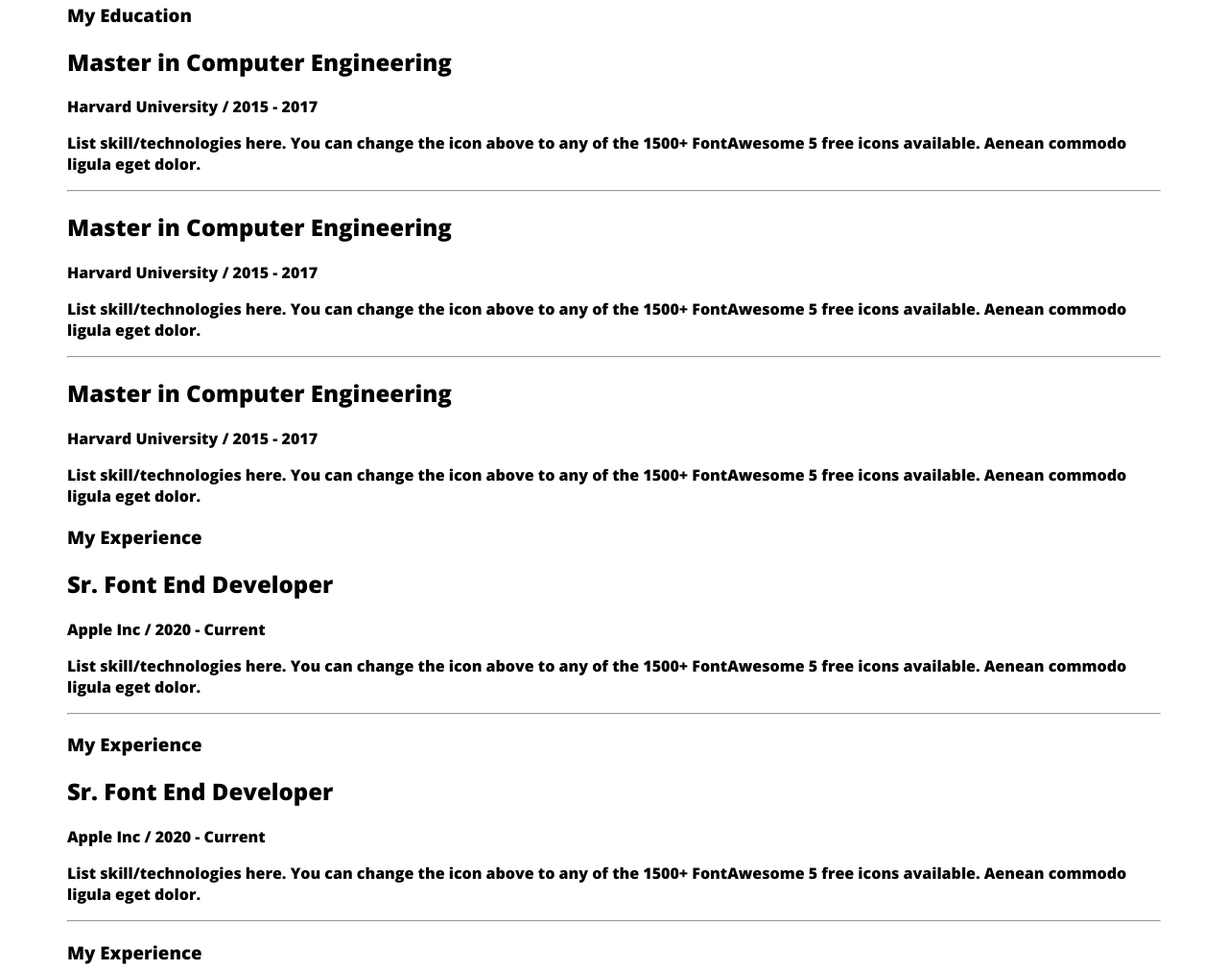
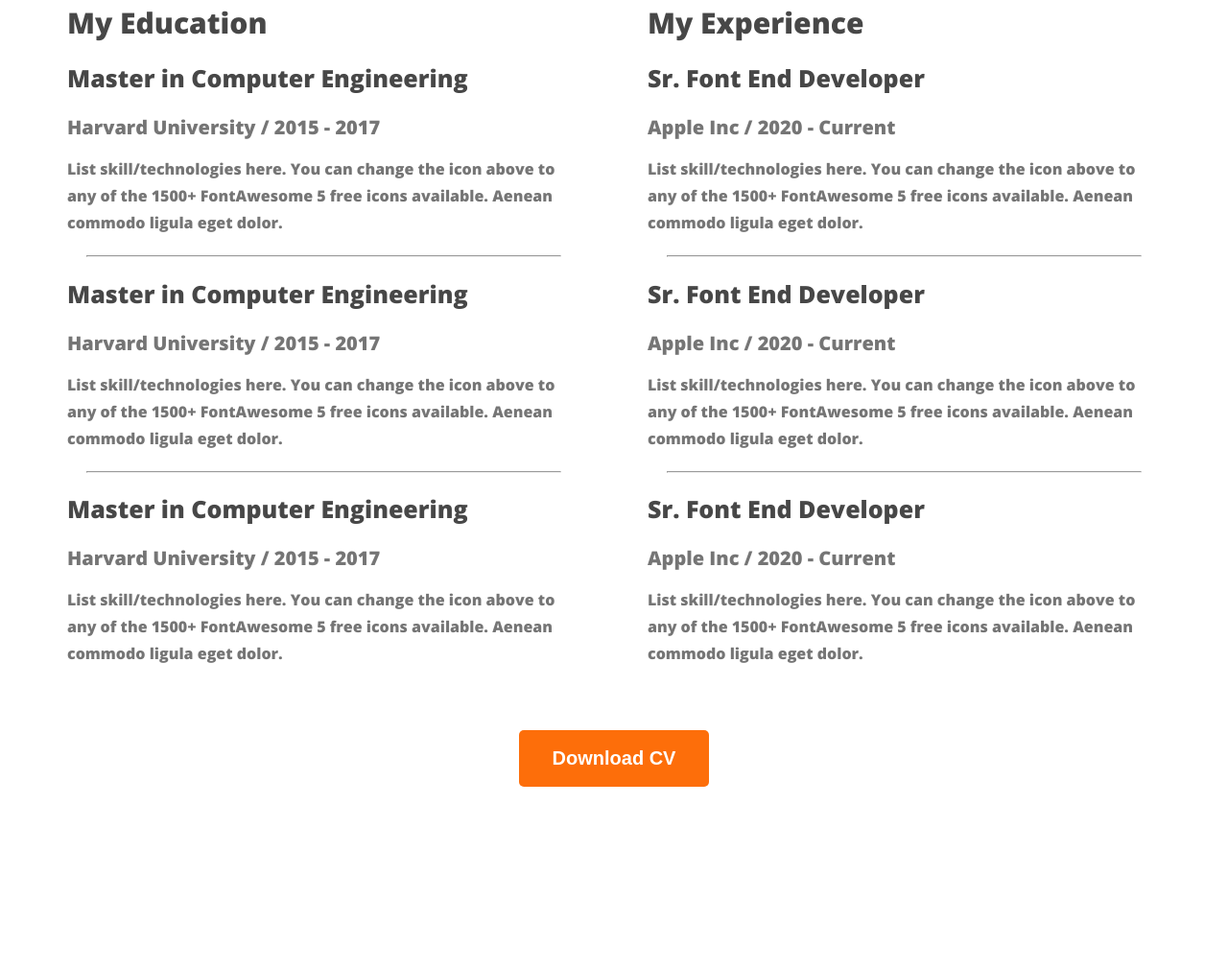
Before and after one commit to samin900/webdeveloper-portfolio, a plain HTML site: page index.html in a window 1280 px wide. Shown: the part 2656-3667 px from the top of the page at 96% size. After the commit the page ends 3526 px from the top, so only its background shows below. Drawn offline with nearby package versions, Linux system fonts and the light colour scheme.

Commit message:
complete resume

```diff
--- a/index.html
+++ b/index.html
@@ -120,48 +120,58 @@
                         <h2 class="resume-item-title">Master in Computer Engineering</h2>
                         <div class="resume-item-info">Harvard University / 2015 - 2017</div>
                         <p class="item-para">List skill/technologies here. You can change the icon above
-                            to any of the 1500+ FontAwesome 5 free icons available. Aenean commodo ligula eget dolor.</p>
-                            <hr>
+                            to any of the 1500+ FontAwesome 5 free icons available. Aenean commodo ligula eget dolor.
+                        </p>
+                    </div>
+                    <hr>
                     <div class="resume-item">
                         <h2 class="resume-item-title">Master in Computer Engineering</h2>
                         <div class="resume-item-info">Harvard University / 2015 - 2017</div>
                         <p class="item-para">List skill/technologies here. You can change the icon above
-                            to any of the 1500+ FontAwesome 5 free icons available. Aenean commodo ligula eget dolor.</p>
-                            <hr>
+                            to any of the 1500+ FontAwesome 5 free icons available. Aenean commodo ligula eget
+                            dolor.</p>
+                    </div>
+                    <hr>
                     <div class="resume-item">
                         <h2 class="resume-item-title">Master in Computer Engineering</h2>
                         <div class="resume-item-info">Harvard University / 2015 - 2017</div>
                         <p class="item-para">List skill/technologies here. You can change the icon above
-                            to any of the 1500+ FontAwesome 5 free icons available. Aenean commodo ligula eget dolor.</p>
-
-
+                            to any of the 1500+ FontAwesome 5 free icons available. Aenean commodo ligula eget
+                            dolor.</p>
                     </div>
                 </div>
 
                 <div class="resume-column">
                     <h3 class="resume-column-title">My Experience</h3>
+
                     <div class="resume-item">
                         <h2 class="resume-item-title">Sr. Font End Developer</h2>
                         <div class="resume-item-info">Apple Inc / 2020 - Current</div>
                         <p class="item-para">List skill/technologies here. You can change the icon above
-                            to any of the 1500+ FontAwesome 5 free icons available. Aenean commodo ligula eget dolor.</p>
-                            <hr>
-                    <h3 class="resume-column-title">My Experience</h3>
+                            to any of the 1500+ FontAwesome 5 free icons available. Aenean commodo ligula eget
+                            dolor.</p>
+                    </div>
+                    <hr>
                     <div class="resume-item">
                         <h2 class="resume-item-title">Sr. Font End Developer</h2>
                         <div class="resume-item-info">Apple Inc / 2020 - Current</div>
                         <p class="item-para">List skill/technologies here. You can change the icon above
-                            to any of the 1500+ FontAwesome 5 free icons available. Aenean commodo ligula eget dolor.</p>
-                            <hr>
-                    <h3 class="resume-column-title">My Experience</h3>
+                            to any of the 1500+ FontAwesome 5 free icons available. Aenean commodo ligula
+                            eget dolor.</p>
+                    </div>
+                    <hr>
                     <div class="resume-item">
-                        <h2 class="resume-item-title">Sr. Font End Developer</h2>
-                        <div class="resume-item-info">Apple Inc / 2020 - Current</div>
+                        <h2 class="resume-item-title">Sr. Font End Developer </h2>
+                        <div class="resume-item-info">Apple Inc / 2020 - Current </div>
                         <p class="item-para">List skill/technologies here. You can change the icon above
-                            to any of the 1500+ FontAwesome 5 free icons available. Aenean commodo ligula eget dolor.</p>
+                            to any of the 1500+ FontAwesome 5 free icons available. Aenean commodo
+                            ligula eget dolor.</p>
+                    </div>
+                </div>
+            </div>
 
-                </div>
-
+            <div class="download-cv">
+                <button class="button-orange">Download CV</button>
             </div>
         </section>
     </main>
--- a/styles/portfolio.css
+++ b/styles/portfolio.css
@@ -33,7 +33,7 @@ nav {
     line-height: normal;
 }
 
-nav > ul {
+nav>ul {
     display: flex;
     align-items: center;
 }
@@ -48,21 +48,25 @@ nav a {
     text-decoration: none;
     color: #474747;
 }
-.header{
+
+.header {
     background-color: #FFF8F3;
     background-image: url(/images/header_bg.png);
     background-repeat: no-repeat;
     background-position: bottom right;
 }
+
 .banner {
     padding: 30px 30px 0px 150px;
     display: flex;
     align-items: center;
     justify-content: space-between;
 }
+
 .banner .profile-pic {
     width: 500px;
 }
+
 .banner-greeting {
     color: var(--Dark-02, #474747);
     font-family: Open Sans;
@@ -71,6 +75,7 @@ font-style: normal;
     font-weight: 600;
     line-height: normal;
 }
+
 .banner-title {
     color: var(--Dark-01, #181818);
     font-size: 85px;
@@ -78,6 +83,7 @@ font-weight: 700;
     margin-top: 5px;
     margin-bottom: 20px;
 }
+
 .banner-para {
     color: var(--Dark-03, #757575);
     font-size: 18px;
@@ -97,23 +103,27 @@ main {
     max-width: 1140px;
     margin: auto;
 }
-main section{
+
+main section {
     margin-top: 130px;
 }
+
 .about {
     padding: 130px;
     background-color: #FFF8F3;
     border-radius: 10px;
     margin: 130px 0;
 }
+
 .section-title {
-    color: #181818);
+    color: #181818;
     text-align: center;
     font-size: 35px;
     font-weight: 700;
 }
+
 .section-para {
-    color: var(--Dark-03, #757575);
+    color: #757575;
     text-align: center;
     font-size: 18px;
     font-style: normal;
@@ -125,9 +135,11 @@ line-height: 30px;
     display: flex;
     justify-content: space-around;
 }
-.about-info{
+
+.about-info {
     text-align: center;
 }
+
 .info-title {
     color: var(--Dark-03, #757575);
     text-align: center;
@@ -136,6 +148,7 @@ font-style: normal;
     font-weight: 400;
     line-height: 30px;
 }
+
 .info-description {
     color: var(--Dark-02, #474747);
     font-size: 20px;
@@ -144,23 +157,68 @@ font-weight: 700;
     line-height: 30px;
 }
 
-#what-i-do{
+#what-i-do {
     padding: 30px 150px;
 }
 
-.skill-container{
+.skill-container {
     display: flex;
     gap: 24px;
 
 }
-.skill{
+
+.skill {
     padding: 30px;
     border-radius: 5px;
     background: #FFF;
     box-shadow: 0px 6px 50px 0px rgba(0, 0, 0, 0.06);
 }
-.skill-para{
-    color:#757575;
+
+.skill-para {
+    color: #757575;
     font-size: 16px;
     line-height: 28px;
 }
+
+.resume-column-title {
+    color: var(--Dark-02, #474747);
+    font-family: Open Sans;
+    font-size: 30px;
+    font-weight: 700;
+}
+
+.resume-container {
+    display: flex;
+    gap: 70px;
+}
+
+.resume-item-title {
+    color:#474747;
+    font-size: 25px;
+    font-weight: 700;
+}
+
+.resume-item-info {
+    color: #757575;
+    font-size: 20px;
+    font-weight: 600;
+
+}
+
+.item-para {
+    color: #757575;
+    font-size: 16px;
+    font-weight: 400;
+    line-height: 28px;
+}
+.resume-container hr{
+    margin: 20px;
+}
+.resume-column-title{
+    margin-bottom: 20px;
+    margin-top: 0px;
+}
+.download-cv{
+    text-align: center;
+    margin: 50px;
+}
```
Lines whose indentation alone changed are shown as unchanged.
